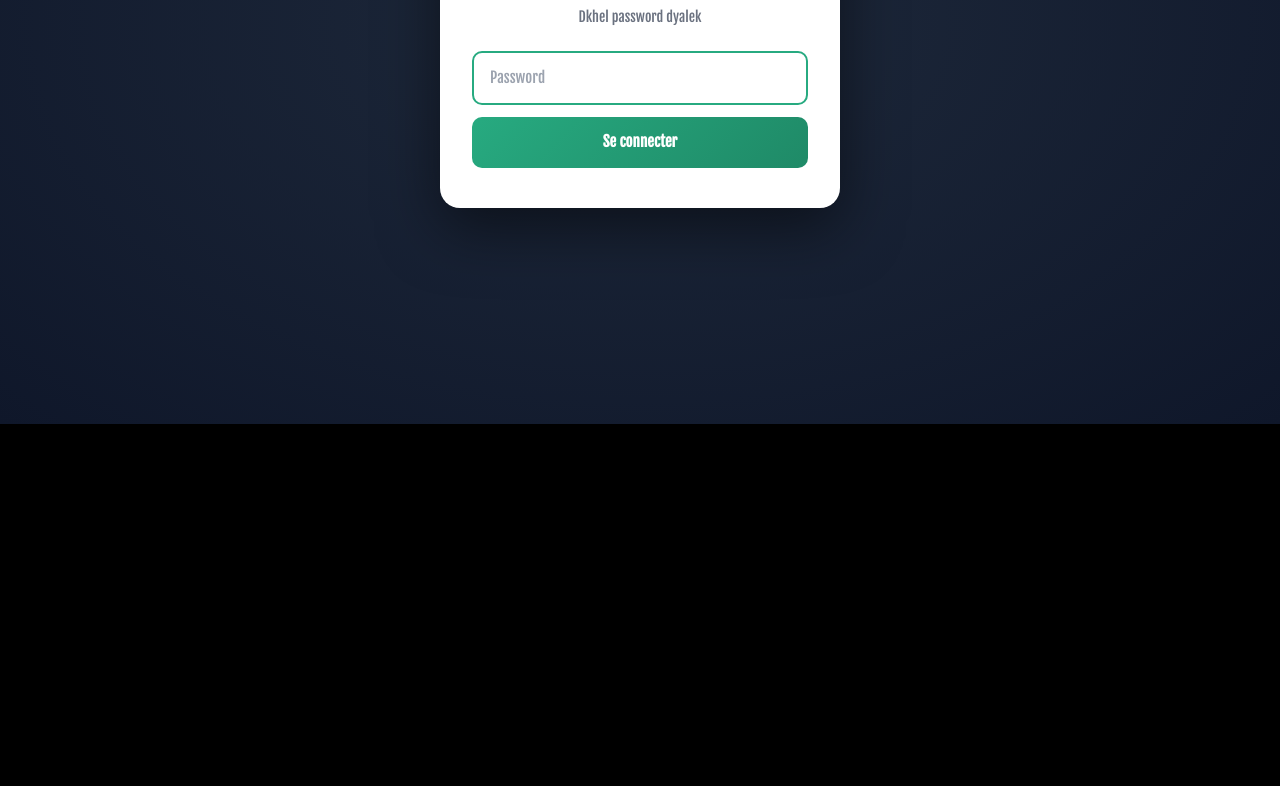
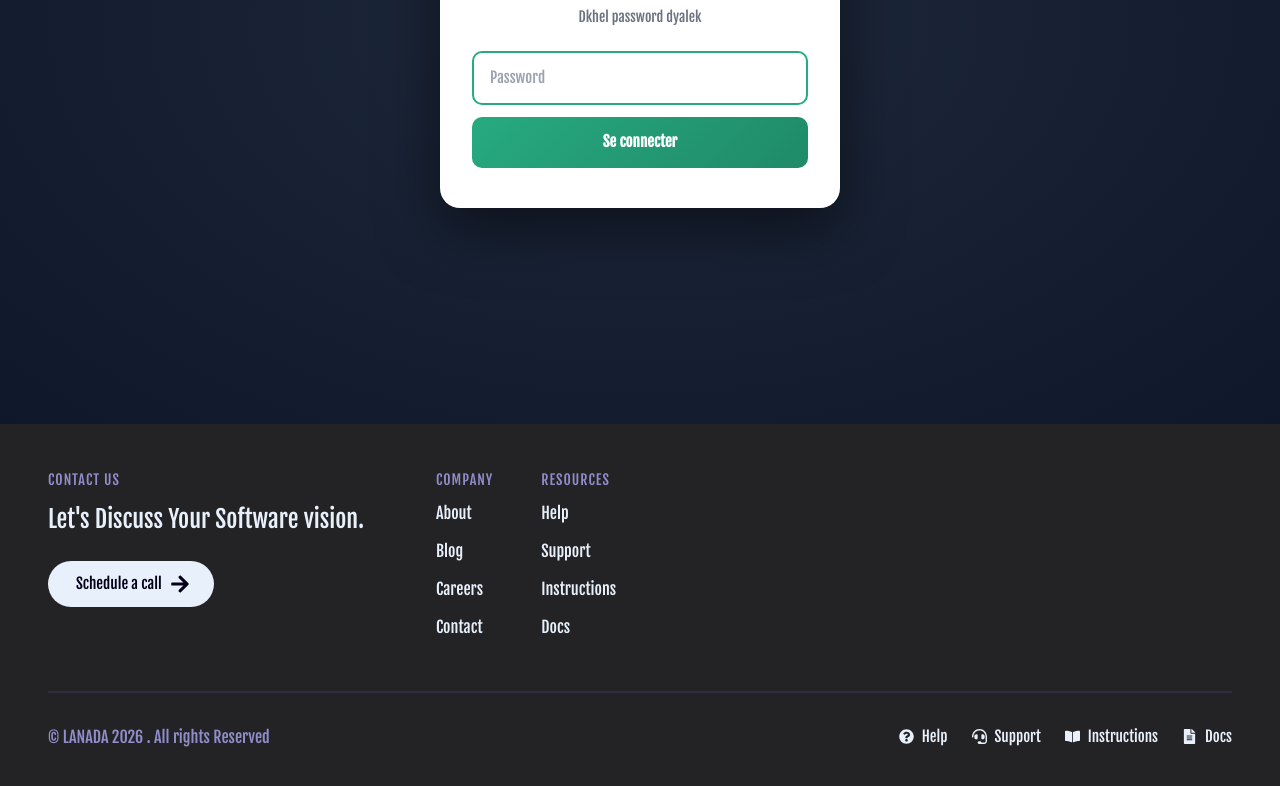
Before and after one commit to Abdoab49/ecommerce-frontend, a React (Create React App) app: page /admin in a window 1280 px wide. Shown: the part 462-1248 px from the top of the page. Before the commit the page ends 886 px from the top, so only its background shows below. Built offline with nearby package versions, Linux system fonts and the light colour scheme; some icons are missing; a web font is replaced by a local one.

Commit message:
Footer: remove broken links, fix alerts

```diff
--- a/src/App.js
+++ b/src/App.js
@@ -9,6 +9,7 @@ import MyOrdersButton from './Components/MyOrdersButton/MyOrdersButton';
 import BottomNavBar from './Components/BottomNavBar/BottomNavBar';
 import NotificationBell from './Components/NotificationBell/NotificationBell';
 import ScrollToTop from './Components/ScrollToTop/ScrollToTop';
+import Footer from './Components/Footer/Footer'; // ✅ Rje3na Footer
 
 /* PAGES */
 import Shop from './pages/Shop';
@@ -68,6 +69,7 @@ function App() {
                                 </Routes>
                             </div>
 
+                            <Footer />
                         </div>
 
                         <BottomNavBar />
--- a/src/Components/Footer/Footer.jsx
+++ b/src/Components/Footer/Footer.jsx
@@ -1,6 +1,6 @@
 // src/Components/Footer/Footer.jsx
 import React from 'react';
-import { useNavigate, Link } from 'react-router-dom';
+import { useNavigate } from 'react-router-dom';
 import {
   FaQuestionCircle,
   FaHeadset,
@@ -12,6 +12,12 @@ import './Footer.css';
 
 const Footer = () => {
   const navigate = useNavigate();
+
+  // ✅ Had l'function katbiyn alert mli tkliki 3la chi link mashi mawjoud
+  const handleLinkClick = (e, pageName) => {
+    e.preventDefault();
+    alert(`📄 ${pageName} page is coming soon!`);
+  };
 
   return (
     <footer className="footer-wrapper">
@@ -31,19 +37,19 @@ const Footer = () => {
           <ul>
             <li>
               <h2>Company</h2>
-              <Link to="/about">About</Link>
-              <Link to="/blog">Blog</Link>
-              <Link to="/careers">Careers</Link>
-              <Link to="/contact">Contact</Link>
+              <a href="#" onClick={(e) => handleLinkClick(e, 'About')}>About</a>
+              <a href="#" onClick={(e) => handleLinkClick(e, 'Blog')}>Blog</a>
+              <a href="#" onClick={(e) => handleLinkClick(e, 'Careers')}>Careers</a>
+              <a href="#" onClick={(e) => handleLinkClick(e, 'Contact')}>Contact</a>
             </li>
           </ul>
           <ul>
             <li>
               <h2>Resources</h2>
-              <Link to="/help">Help</Link>
-              <Link to="/support">Support</Link>
-              <Link to="/instructions">Instructions</Link>
-              <Link to="/docs">Docs</Link>
+              <a href="#" onClick={(e) => handleLinkClick(e, 'Help')}>Help</a>
+              <a href="#" onClick={(e) => handleLinkClick(e, 'Support')}>Support</a>
+              <a href="#" onClick={(e) => handleLinkClick(e, 'Instructions')}>Instructions</a>
+              <a href="#" onClick={(e) => handleLinkClick(e, 'Docs')}>Docs</a>
             </li>
           </ul>
         </div>
@@ -55,22 +61,22 @@ const Footer = () => {
         </div>
         <div className="right socials">
           <div className="social-links">
-            <Link to="/help" title="Help">
+            <a href="#" onClick={(e) => handleLinkClick(e, 'Help')} title="Help">
               <FaQuestionCircle />
               <span>Help</span>
-            </Link>
-            <Link to="/support" title="Support">
+            </a>
+            <a href="#" onClick={(e) => handleLinkClick(e, 'Support')} title="Support">
               <FaHeadset />
               <span>Support</span>
-            </Link>
-            <Link to="/instructions" title="Instructions">
+            </a>
+            <a href="#" onClick={(e) => handleLinkClick(e, 'Instructions')} title="Instructions">
               <FaBookOpen />
               <span>Instructions</span>
-            </Link>
-            <Link to="/docs" title="Docs">
+            </a>
+            <a href="#" onClick={(e) => handleLinkClick(e, 'Docs')} title="Docs">
               <FaFileAlt />
               <span>Docs</span>
-            </Link>
+            </a>
           </div>
         </div>
       </div>
```
